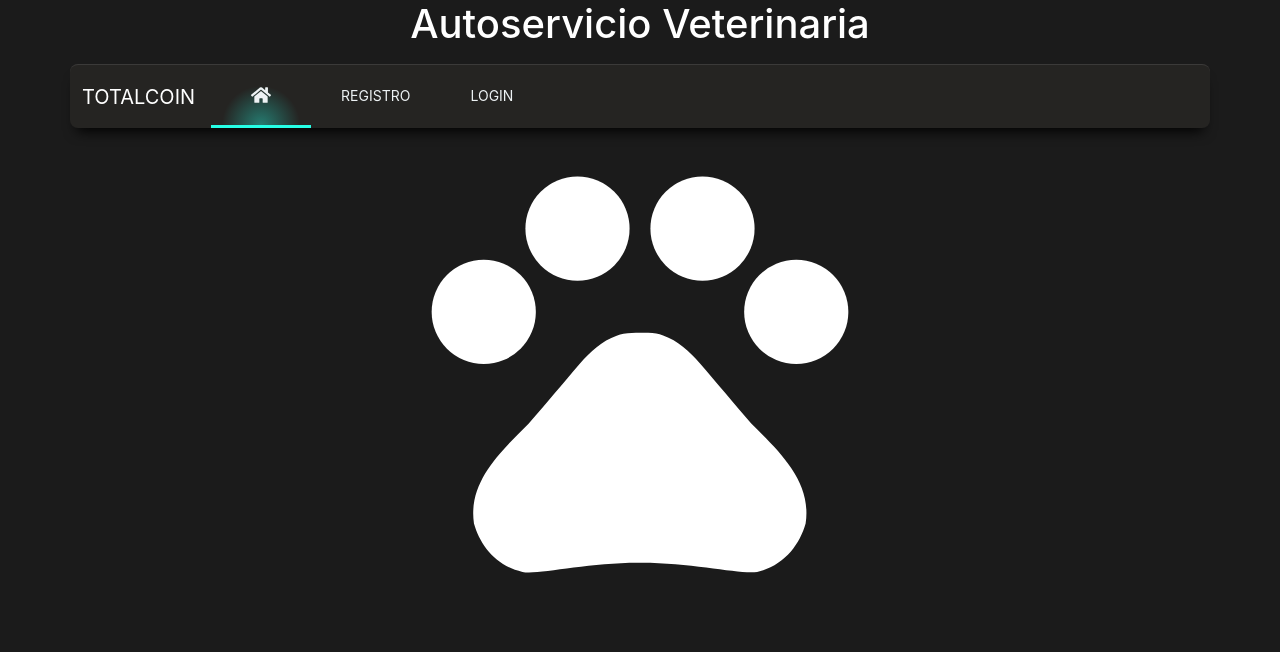
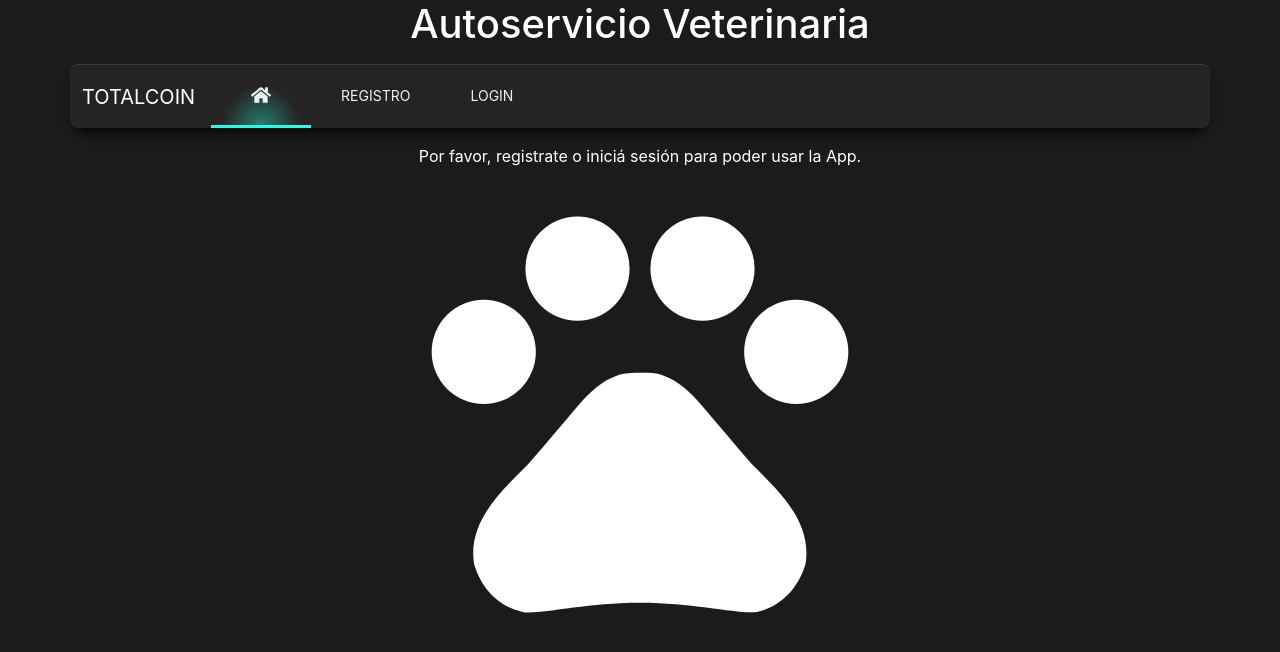
Before and after one commit to chollman/totalcoin-petshop, a React (Create React App) app: page / in a window 1280 px wide. Shown: the top 652 px of the page. Built offline with nearby package versions, Linux system fonts and the light colour scheme.

Commit message:
Agrego disclaimer home

```diff
--- a/src/pages/home/Home.js
+++ b/src/pages/home/Home.js
@@ -2,8 +2,11 @@ import { MdOutlinePets } from 'react-icons/md'
 
 function Home() {
   return (
-    <div className='home-icon'>
-      <MdOutlinePets />
+    <div>
+      <p>Por favor, registrate o iniciá sesión para poder usar la App.</p>
+      <div className='home-icon'>
+        <MdOutlinePets />
+      </div>
     </div>
   )
 }
```
